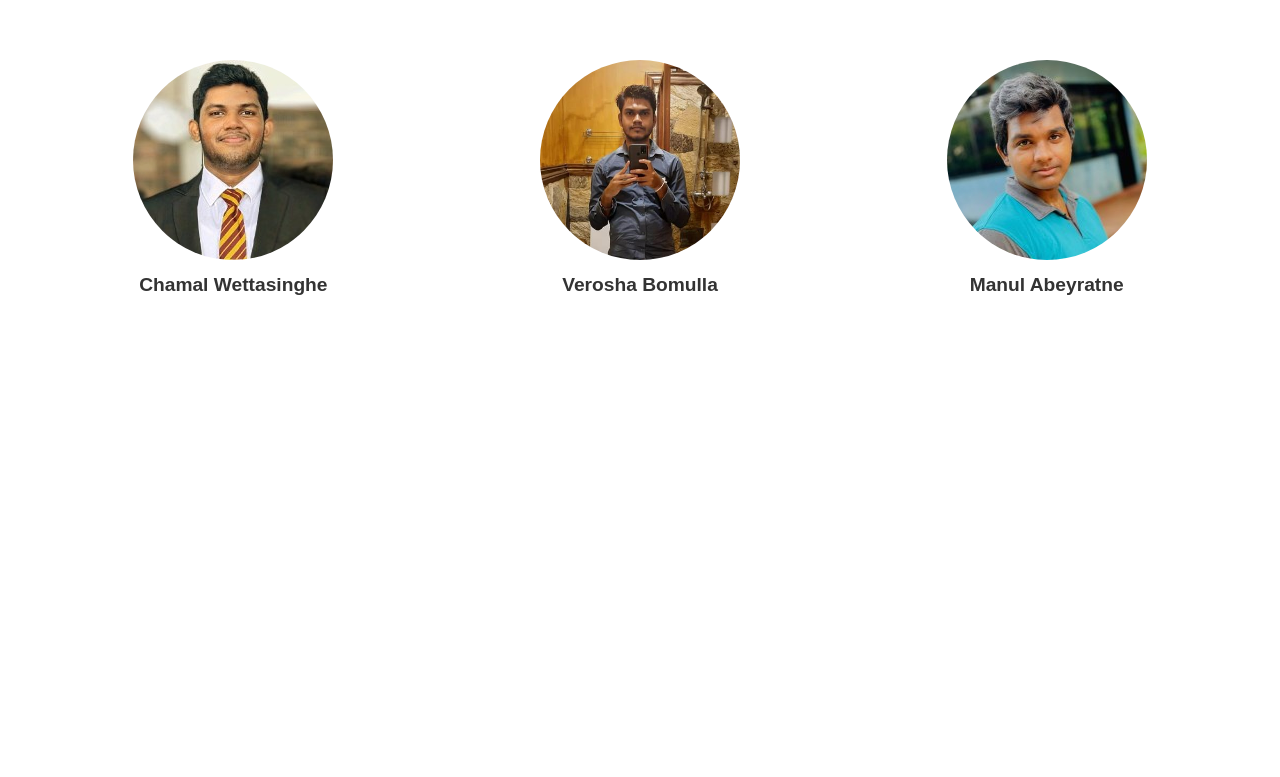
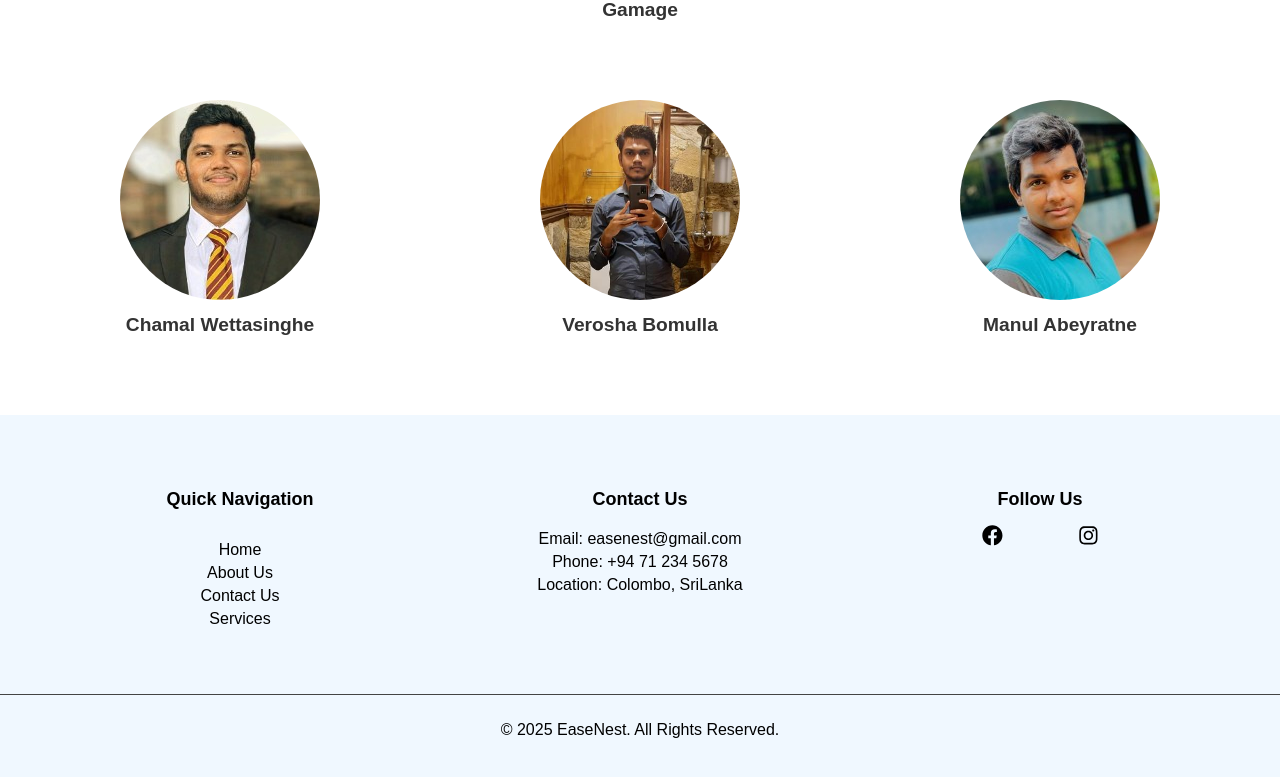
Before and after one commit to yuthmikagamage/EaseNest-Marketing-Website, a React (Vite) app: page /about in a window 1280 px wide. Shown: the part 525-1302 px from the top of the page. Before the commit the page ends 920 px from the top, so only its background shows below. Built offline with nearby package versions, Linux system fonts and the light colour scheme.

Commit message:
About Us Page Enhancements

```diff
--- a/package.json
+++ b/package.json
@@ -12,7 +12,7 @@
   "dependencies": {
     "react": "^19.0.0",
     "react-dom": "^19.0.0",
-    "react-icons": "^5.4.0",
+    "react-icons": "^5.5.0",
     "react-props": "^0.0.3",
     "react-router-dom": "^7.1.5"
   },
--- a/src/Pages/About/About.css
+++ b/src/Pages/About/About.css
@@ -1,8 +1,10 @@
+body {
+  margin: 0;
+}
 .aboutContainer {
   background-color: rgb(255, 255, 255);
   color: #333;
   font-family: Arial, sans-serif;
-  padding: 20px;
 }
 
 .aboutText {
@@ -24,6 +26,7 @@
 }
 
 .teamSection {
+  margin-top: 60px;
   text-align: center;
   padding: 40px 20px;
 }
--- a/src/Pages/About/About.jsx
+++ b/src/Pages/About/About.jsx
@@ -1,4 +1,5 @@
 import './About.css';
+import Footer from '../../Components/Footer/Footer';
 import sanuda from '../../assets/SanudaPhoto.jpeg';
 import yuthmika from '../../assets/YuthmikaPhoto.jpeg';
 import ransaka from '../../assets/Ransakaphoto.png';
@@ -35,6 +36,7 @@ function About() {
           ))}
         </div>
       </div>
+      <Footer></Footer>
     </div>
   );
 }
```
Also changed, not shown: src/Components/Footer/Footer.css (indentation only), 1 other file (tests, documents, lock files or other folders).
